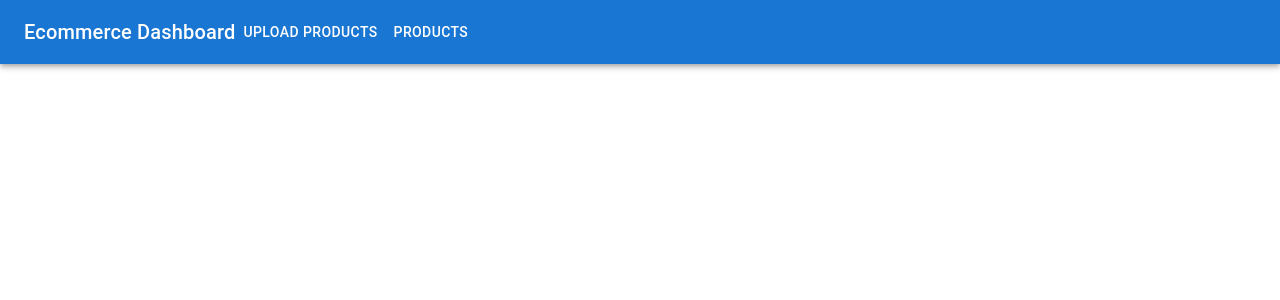
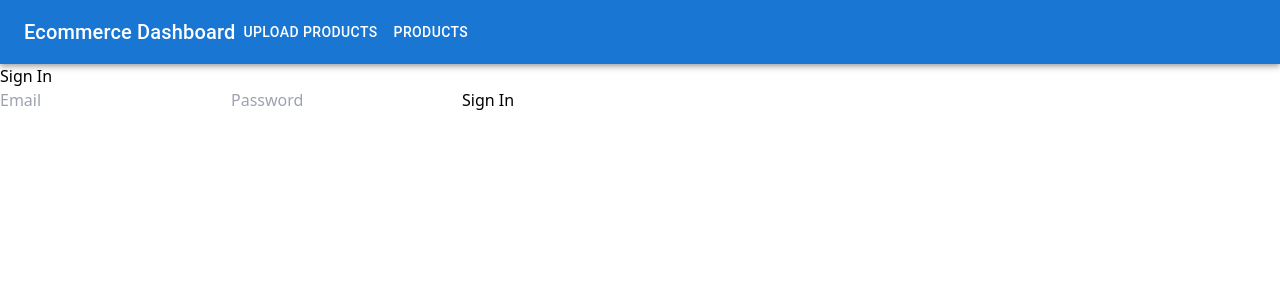
Before and after one commit to pnkkumar123/Ecommerce, a React (Vite) app in the folder frontEnd/: page /signin in a window 1280 px wide. Shown: the top 300 px of the page. Built offline with nearby package versions, Linux system fonts and the light colour scheme.

Commit message:
added signin functionality

```diff
--- a/frontEnd/src/AdminComponents/SignIn.jsx
+++ b/frontEnd/src/AdminComponents/SignIn.jsx
@@ -1,9 +1,75 @@
-import React from 'react'
+import React, { useState } from "react";
+import {
+  signInFailure,
+  signInStart,
+  signInSuccess, // Corrected import statement
+} from "../redux/slice/UserSlice";
+import { useDispatch, useSelector } from "react-redux";
+import { useNavigate } from "react-router-dom";
 
 function SignIn() {
+  const dispatch = useDispatch();
+  const navigate = useNavigate();
+  const { loading, error } = useSelector((state) => state.user);
+  const [formData, setFormData] = useState({
+    email: "",
+    password: "",
+  });
+
+  const handleChange = (e) => {
+    setFormData({ ...formData, [e.target.id]: e.target.value });
+  };
+
+  const handleSubmit = async (e) => {
+    e.preventDefault();
+    try {
+      dispatch(signInStart());
+      const res = await fetch("http://localhost:5000/Auth/signin", {
+        method: "POST",
+        headers: {
+          "Content-Type": "application/json",
+        },
+        body: JSON.stringify(formData),
+      });
+      const data = await res.json();
+      dispatch(signInSuccess(data));
+      if(data.sucess === false){
+       dispatch(signInFailure());
+        return;
+      }
+
+      navigate('/dashboard')
+    } catch (error) {
+      dispatch(signInFailure(error.message));
+    }
+  };
+
   return (
-    <div>SignIn</div>
-  )
+    <>
+      <div>
+        <h2>Sign In</h2>
+        <form onSubmit={handleSubmit}>
+          <input
+            type="email"
+            name="email"
+            id="email"
+            placeholder="Email"
+            onChange={handleChange}
+            value={formData.email}
+          />
+          <input
+            type="password"
+            name="password"
+            id="password"
+            placeholder="Password"
+            onChange={handleChange}
+            value={formData.password}
+          />
+          <button disabled={loading} type="submit">Sign In</button>
+        </form>
+      </div>
+    </>
+  );
 }
 
-export default SignIn
+export default SignIn;
--- a/frontEnd/src/App.jsx
+++ b/frontEnd/src/App.jsx
@@ -5,6 +5,7 @@ import DashBorad from './AdminComponents/DashBorad'
 import UploadProducts from './AdminComponents/uploadProducts'
 import Products from './ConsumerComponents/Products'
 import SignUp from './AdminComponents/SignUp'
+import SignIn from './AdminComponents/SignIn'
 
 function App() {
 
@@ -13,6 +14,7 @@ function App() {
     <>
     <Navbar/>
     <Routes>
+        <Route path='/signin' element={<SignIn/>}/>
         <Route path='/signup' element={<SignUp/>}/>
       <Route path='/dashboard' element={<DashBorad/>}/>
      <Route path='/uploadproducts' element={<UploadProducts/>}/>
--- a/frontEnd/src/redux/slice/UserSlice.jsx
+++ b/frontEnd/src/redux/slice/UserSlice.jsx
@@ -0,0 +1,28 @@
+import {createSlice} from '@reduxjs/toolkit';
+
+const initialState = {
+    currentUser:null,
+    loading:false,
+    error:false,
+}
+const userSlice = createSlice({
+    name:'user',
+    initialState,
+    reducers:{
+        signInStart:(state)=>{
+            state.loading = true;
+        },
+        signInSuccess:(state,action)=>{
+            state.currentUser = action.payload;
+            state.loading = false;
+            state.error = false;
+        },
+        signInFailure : (state,action)=>{
+            state.error = action.payload;
+            state.loading = false;
+        }
+    }
+})
+export const {signInFailure,signInStart,signInSuccess} = userSlice.actions;
+
+export default userSlice.reducer;
--- a/frontEnd/src/redux/store/Store.jsx
+++ b/frontEnd/src/redux/store/Store.jsx
@@ -1,9 +1,12 @@
 import { configureStore } from '@reduxjs/toolkit';
 // import { createApi, fetchBaseQuery } from '@reduxjs/toolkit/query/react';
 import { ProductApi } from '../slice/ProductSlice'; // Import your API definition
+import userReducer from '../slice/UserSlice'
+
 
 const store = configureStore({
   reducer: {
+    user:userReducer,
     // Include the generated reducer from the API
     [ProductApi.reducerPath]: ProductApi.reducer,
   },
```
